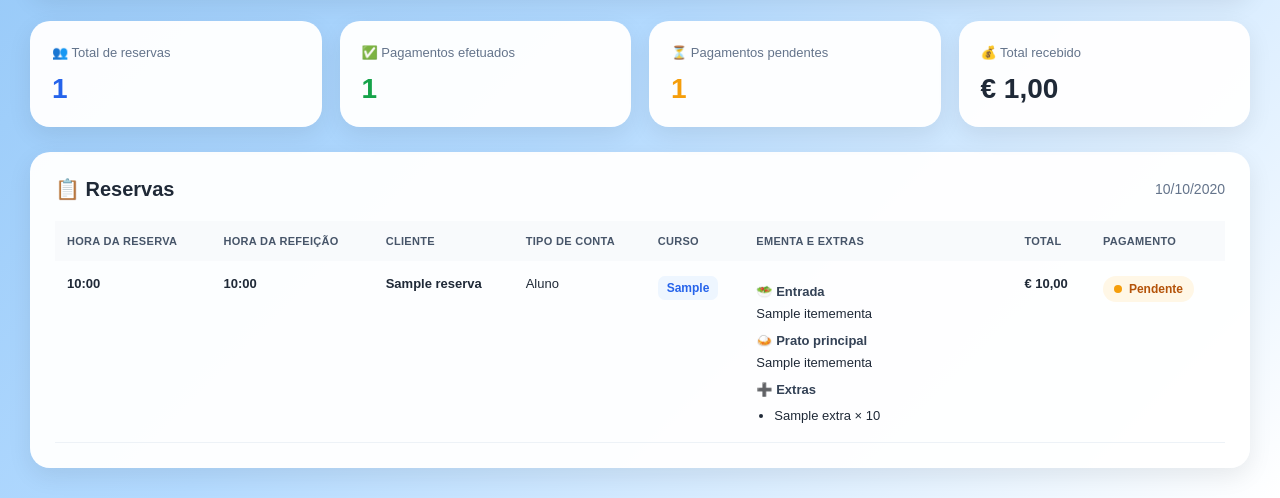
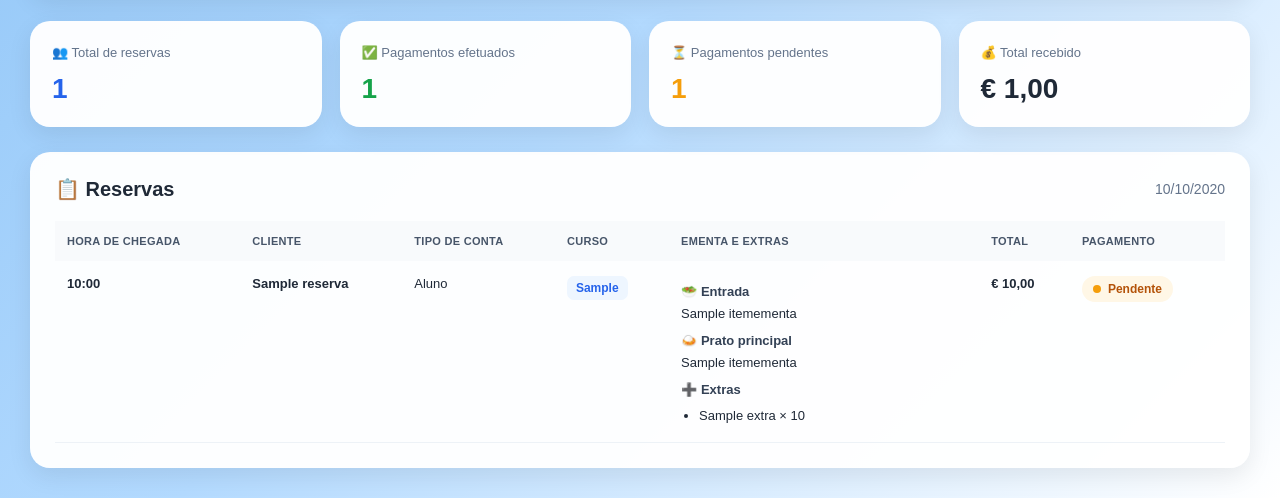
Before and after one commit to IfraimLopes/ProfiSabores, a Django app: template templates/secretaria/painel.html in a window 1280 px wide. Shown: the part 424-922 px from the top of the page. Run offline with Django 5.2, Linux system fonts and the light colour scheme; tables that the repository leaves empty hold one stand-in row (values such as "Sample post"); the template is opened without the code that fills it: values that come from a table or form of the project are taken from there, most other values are stand-ins (such as "Sample title", 1, 10 or a date in 2020); parts of the project's set-up code (start-up, migrations or seed data) failed here and were passed over.

Commit message:
Simplifica colunas horarias nos paineis

```diff
--- a/templates/cozinha/painel.html
+++ b/templates/cozinha/painel.html
@@ -488,8 +488,8 @@
                 <table>
                     <thead>
                         <tr>
-                            <th>Hora da reserva</th>
-                            <th>Hora da refeição</th>
+                            <th>Hora de chegada</th>
+
                             <th>Nome</th>
                             <th>Tipo de conta</th>
                             <th>Curso</th>
@@ -502,7 +502,6 @@
                         {% for reserva in reservas %}
                             <tr>
                                 <td class="hora">{{ reserva.criada_em|date:"H:i" }}</td>
-                                <td class="hora">{{ reserva.hora|time:"H:i" }}</td>
 
                                 <td class="nome">{{ reserva.nome }}</td>
 
--- a/templates/secretaria/painel.html
+++ b/templates/secretaria/painel.html
@@ -515,8 +515,8 @@
                 <table>
                     <thead>
                         <tr>
-                            <th>Hora da reserva</th>
-                            <th>Hora da refeição</th>
+                            <th>Hora de chegada</th>
+
                             <th>Cliente</th>
                             <th>Tipo de conta</th>
                             <th>Curso</th>
@@ -531,9 +531,6 @@
                             <tr>
                                 <td class="hora">
                                     {{ reserva.criada_em|date:"H:i" }}
-                                </td>
-                                <td class="hora">
-                                    {{ reserva.hora|time:"H:i" }}
                                 </td>
 
                                 <td>
```
